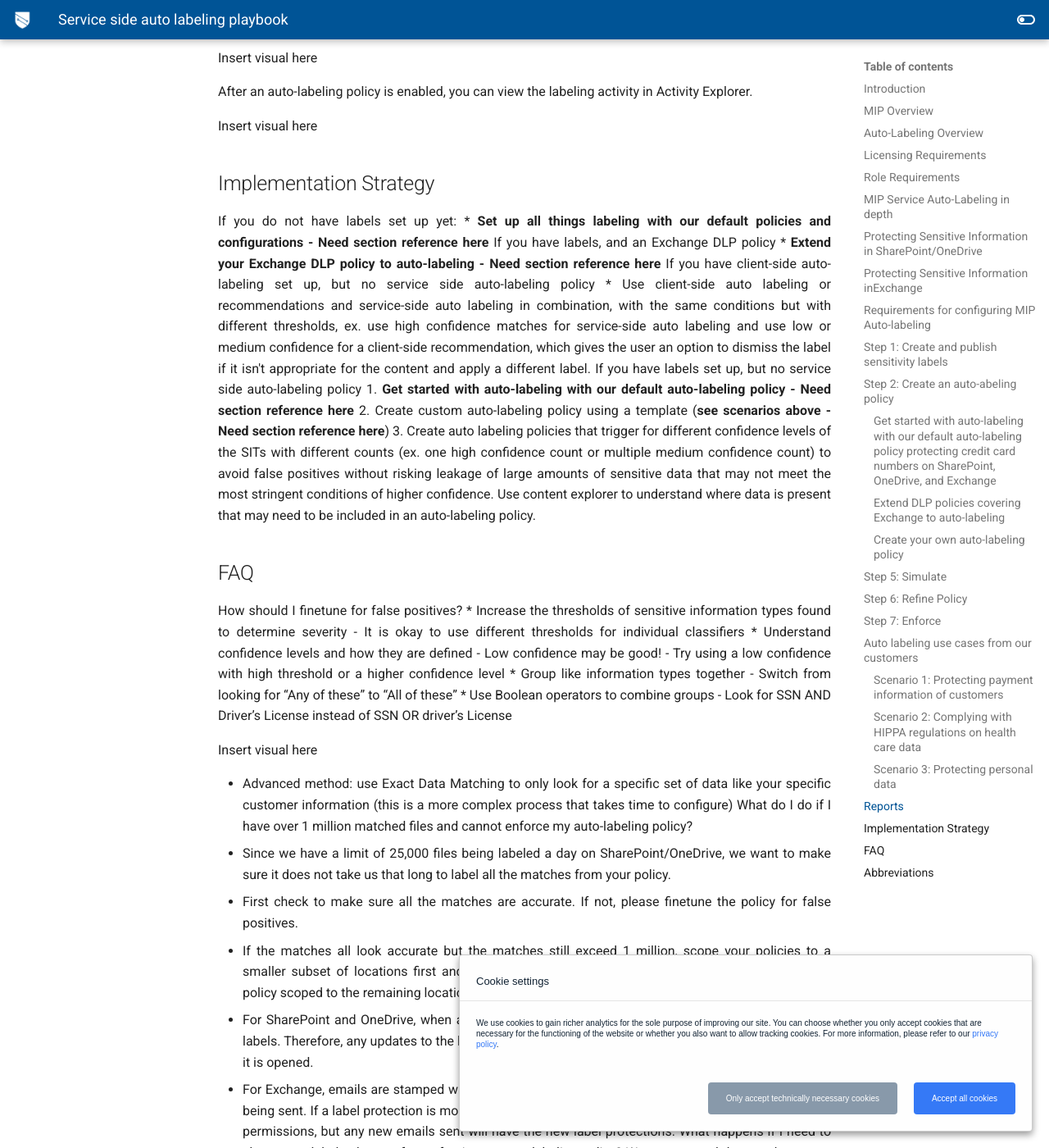
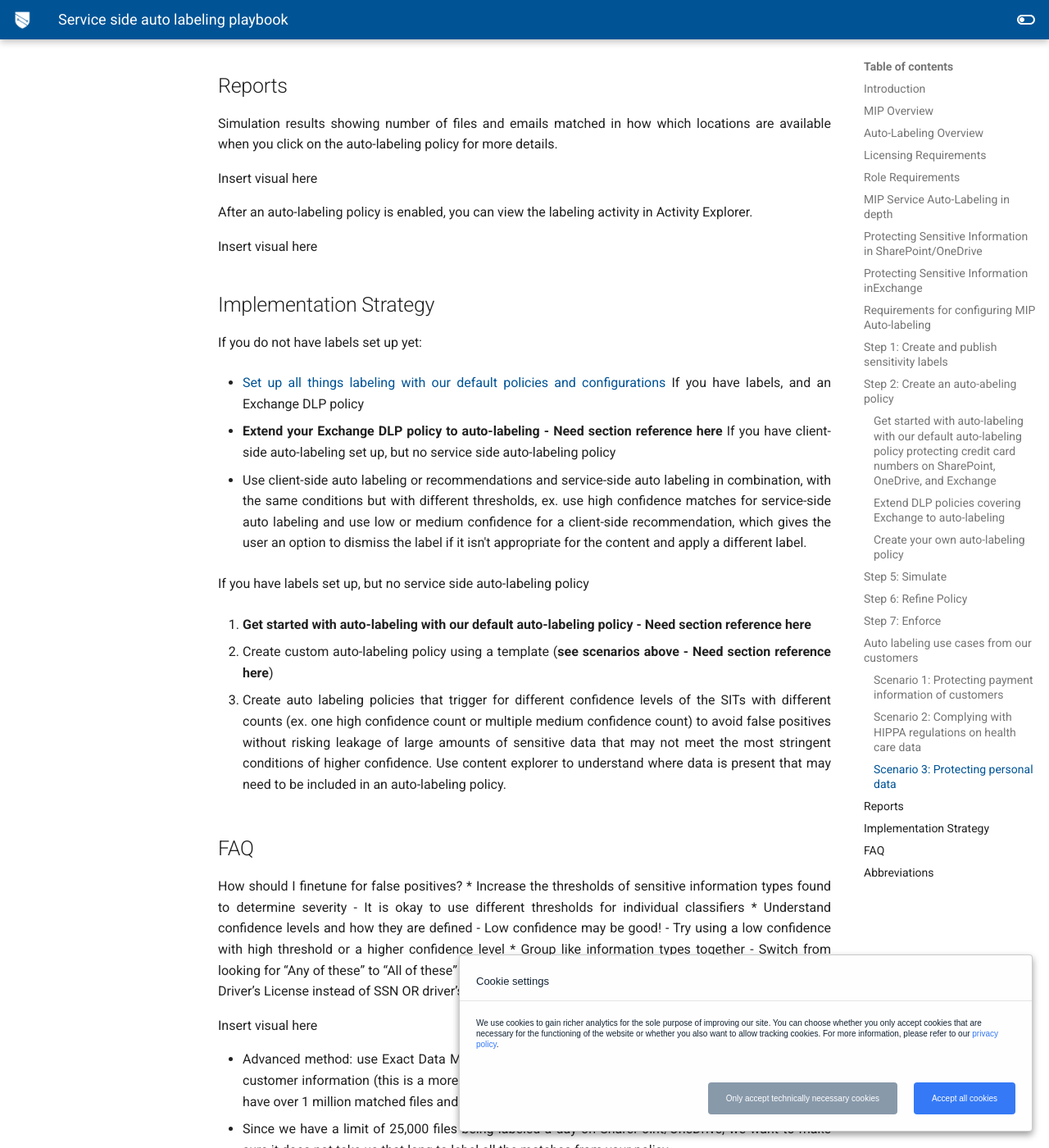
Before and after one commit to microsoft/ComplianceCxE, an MkDocs documentation site: the page built from docs/playbooks/service-side-auto-labeling.md, in a window 1280 px wide and 1400 px high, scrolled down 10047 px. Shown: the whole window at 82% size. Built offline with MkDocs 1.6.1 and Material for MkDocs 9.7.7, drawn with Linux system fonts in a browser that asks for light colours; comment, search, counter and statistics services are not loaded; some of the changed text lies outside the part shown.

Commit message:
Update service-side-auto-labeling.md

```diff
--- a/docs/playbooks/service-side-auto-labeling.md
+++ b/docs/playbooks/service-side-auto-labeling.md
@@ -88,13 +88,20 @@
 
 ## Protecting Sensitive Information in SharePoint/OneDrive
 Sensitive files are automatically detected and labeled at rest.
-* Office files for Word (.docx), PowerPoint (.pptx), and Excel (.xlsx) are supported.
-    - These files can be auto-labeled at rest before or after the auto-labeling policies are created. Files cannot be auto-labeled if they are part of an open session (the file is open).
-    - Currently, attachments to list items aren't supported and won't be auto-labeled.
-* Maximum of 25,000 automatically labeled files in your tenant per day.
-* Maximum of 100 auto-labeling policies per tenant, each targeting up to 100 sites (SharePoint or OneDrive) when they are specified individually. You can also specify all sites, and this configuration is exempt from the 100 sites maximum.
-* Existing values for modified, modified by, and the date are not changed as a result of auto-labeling policies—for both simulation mode and when labels are applied.
-* When the label applies encryption, the [Rights Management issuer and Rights Management owner](https://docs.microsoft.com/en-us/azure/information-protection/configure-usage-rights#rights-management-issuer-and-rights-management-owner) is the account that last modified the file. If this account is no longer in Azure Active Directory, the label won't be applied because these values can't be set.
+
+- Office files for Word (.docx), PowerPoint (.pptx), and Excel (.xlsx) are supported.
+
+	- These files can be auto-labeled at rest before or after the auto-labeling policies are created. Files cannot be auto-labeled if they are part of an open session (the file is open).
+
+ 	- Currently, attachments to list items aren't supported and won't be auto-labeled.
+
+- Maximum of 25,000 automatically labeled files in your tenant per day.
+
+- Maximum of 100 auto-labeling policies per tenant, each targeting up to 100 sites (SharePoint or OneDrive) when they are specified individually. You can also specify all sites, and this configuration is exempt from the 100 sites maximum.
+
+- Existing values for modified, modified by, and the date are not changed as a result of auto-labeling policies—for both simulation mode and when labels are applied.
+
+- When the label applies encryption, the [Rights Management issuer and Rights Management owner](https://docs.microsoft.com/en-us/azure/information-protection/configure-usage-rights#rights-management-issuer-and-rights-management-owner) is the account that last modified the file. If this account is no longer in Azure Active Directory, the label won't be applied because these values can't be set.
 
 ## Protecting Sensitive Information inExchange
 Sensitive emails are automatically detected and labeled in transit/ as they are sent. For Exchange, it does not include emails at rest (mailboxes).
@@ -270,16 +277,24 @@
 
 ## Implementation Strategy
 If you do not have labels set up yet:
-* **Set up all things labeling with our default policies and configurations - Need section reference here**
+
+* [Set up all things labeling with our default policies and configurations](#step-1-create-and-publish-sensitivity-labels)
 If you have labels, and an Exchange DLP policy
+
 * **Extend your Exchange DLP policy to auto-labeling - Need section reference here**
 If you have client-side auto-labeling set up, but no service side auto-labeling policy
+
 * Use client-side auto labeling or recommendations and service-side auto labeling in combination, with the same conditions but with different thresholds, ex. use high confidence matches for service-side auto labeling and use low or medium confidence for a client-side recommendation, which gives the user an option to dismiss the label if it isn't appropriate for the content and apply a different label.
+
 If you have labels set up, but no service side auto-labeling policy
+
 1. **Get started with auto-labeling with our default auto-labeling policy - Need section reference here**
-2. Create custom auto-labeling policy using a template (**see scenarios above - Need section reference here**)
-3. Create auto labeling policies that trigger for different confidence levels of the SITs with different counts (ex. one high confidence count or multiple medium confidence count) to avoid false positives without risking leakage of large amounts of sensitive data that may not meet the most stringent conditions of higher confidence.
+
+1. Create custom auto-labeling policy using a template (**see scenarios above - Need section reference here**)
+
+1. Create auto labeling policies that trigger for different confidence levels of the SITs with different counts (ex. one high confidence count or multiple medium confidence count) to avoid false positives without risking leakage of large amounts of sensitive data that may not meet the most stringent conditions of higher confidence.
 Use content explorer to understand where data is present that may need to be included in an auto-labeling policy.
+
 ## FAQ
 How should I finetune for false positives?
 * Increase the thresholds of sensitive information types found to determine severity
@@ -304,16 +319,29 @@
 -	For Exchange, emails are stamped with the label and associated protections at the time of the email being sent. If a label protection is modified, previously labeled emails with that label will retain the old permissions, but any new emails sent will have the new label protections.
 What happens if I need to change my label schema after enforcing an auto-labeling policy?
 We recommend that you have your established label schema in place before continuing to auto-labeling, but understand that sometimes minds change and revisions are needed.
+
 1.	Decide what your new label schema is
-2.	Create the new label schema. Edit existing labels if possible to fit the new label hierarchy, but do not delete any old labels yet.
-3.	Determine if the label you used for auto-labeling is still appropriate?
-a.	If so, you are all set.
-b.	If not, determine the replacement label you would like to use.
-i.	Make sure the replacement label has a higher label priority than the original label.
-ii.	Edit the auto-labeling policy to use the new label with higher label priority
-iii.	Simulate the policy
-iv.	Enforce the policy
-v.	Delete original label if no longer part of your new label schema
+
+1.	Create the new label schema. Edit existing labels if possible to fit the new label hierarchy, but do not delete any old labels yet.
+
+1.	Determine if the label you used for auto-labeling is still appropriate?
+
+	1.	If so, you are all set.
+
+	1.
+
+	1.	If not, determine the replacement label you would like to use.
+
+		1.	Make sure the replacement label has a higher label priority than the original label.
+
+		1. 	Edit the auto-labeling policy to use the new label with higher label priority
+
+		1.	Simulate the policy
+
+		1.	Enforce the policy
+
+		1.	Delete original label if no longer part of your new label schema
+
 What is simulation mode?
 -	Simulation mode is a process between configuring the policy and enforcing it. It allows you to see what matches we find that match your policy configuration that will be labeled if you enforced your policy. No labeling is done in simulation mode. It serves as an reassurance assessment of our sensitive information type detection before we apply any labels for you automatically.
 What happens when I turn on a policy?
```
